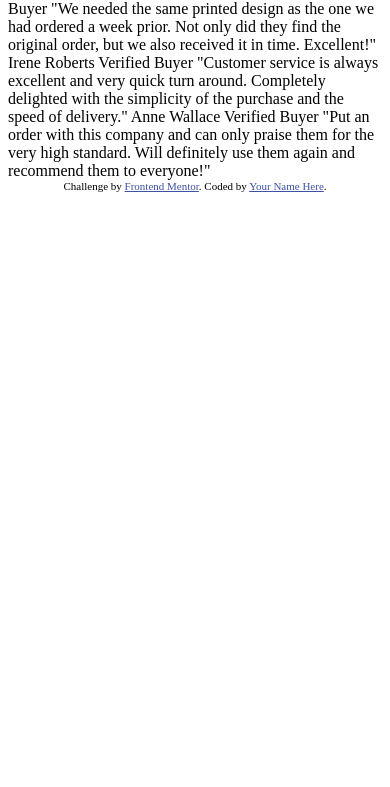
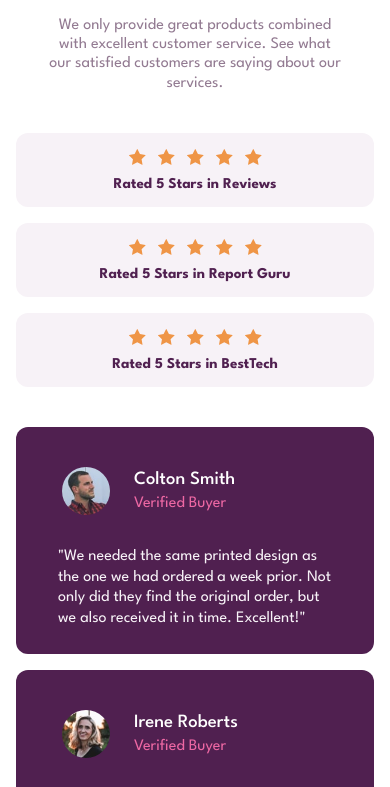
Before and after one commit to kjdeepak/social-proof-section-master, a plain HTML site: page index.html in a window 390 px wide. Shown: the part 98-885 px from the top of the page. Before the commit the page ends 844 px from the top, so only its background shows below. Drawn offline with Linux system fonts and the light colour scheme.

Commit message:
Implement mobile design

```diff
--- a/index.html
+++ b/index.html
@@ -1,61 +1,105 @@
 <!DOCTYPE html>
 <html lang="en">
+
 <head>
   <meta charset="UTF-8" />
   <meta name="viewport" content="width=device-width, initial-scale=1.0" />
   <!-- displays site properly based on user's device -->
 
-    <link
-      rel="icon"
-      type="image/png"
-      sizes="32x32"
-      href="./images/favicon-32x32.png"
-    />
+  <link rel="icon" type="image/png" sizes="32x32" href="./images/favicon-32x32.png" />
+  <link rel="stylesheet" href="./styles.css" />
 
   <title>Frontend Mentor | Social proof section</title>
+</head>
 
-    <!-- Feel free to remove these styles or customise in your own stylesheet 👍 -->
-    <style>
-      .attribution {
-        font-size: 11px;
-        text-align: center;
-      }
-      .attribution a {
-        color: hsl(228, 45%, 44%);
-      }
-    </style>
-  </head>
 <body>
-    10,000+ of our users love our products.
+  <main class="main-container">
+    <h1 class="main-container__heading">10,000+ of our users love our products.</h1>
 
-    We only provide great products combined with excellent customer service.
-    See what our satisfied customers are saying about our services.
+    <p class="main-container__description">We only provide great products combined with excellent customer service.
+      See what our satisfied customers are saying about our services.</p>
 
-    Rated 5 Stars in Reviews
-    Rated 5 Stars in Report Guru
-    Rated 5 Stars in BestTech
+    <div class="rating-container">
+      <div class="rating-one">
+        <ul class="rating-icon-list">
+          <li><img src="./images/icon-star.svg" alt="rating icon" /></li>
+          <li><img src="./images/icon-star.svg" alt="rating icon" /></li>
+          <li><img src="./images/icon-star.svg" alt="rating icon" /></li>
+          <li><img src="./images/icon-star.svg" alt="rating icon" /></li>
+          <li><img src="./images/icon-star.svg" alt="rating icon" /></li>
+        </ul>
+        <h2>Rated 5 Stars in Reviews</h2>
+      </div>
+      <div class="rating-one">
+        <ul class="rating-icon-list">
+          <li><img src="./images/icon-star.svg" alt="rating icon" /></li>
+          <li><img src="./images/icon-star.svg" alt="rating icon" /></li>
+          <li><img src="./images/icon-star.svg" alt="rating icon" /></li>
+          <li><img src="./images/icon-star.svg" alt="rating icon" /></li>
+          <li><img src="./images/icon-star.svg" alt="rating icon" /></li>
+        </ul>
+        <h2>Rated 5 Stars in Report Guru</h2>
+      </div>
+      <div class="rating-one">
+        <ul class="rating-icon-list">
+          <li><img src="./images/icon-star.svg" alt="rating icon" /></li>
+          <li><img src="./images/icon-star.svg" alt="rating icon" /></li>
+          <li><img src="./images/icon-star.svg" alt="rating icon" /></li>
+          <li><img src="./images/icon-star.svg" alt="rating icon" /></li>
+          <li><img src="./images/icon-star.svg" alt="rating icon" /></li>
+        </ul>
+        <h2>Rated 5 Stars in BestTech</h2>
+      </div>
+    </div>
 
-    Colton Smith
-    Verified Buyer
-    "We needed the same printed design as the one we had ordered a week prior.
+    <div class="card-container">
+      <div class="card card-one">
+        <div class="card__header">
+          <img src="./images/image-colton.jpg" alt="profile pic one" />
+          <div class="card__header__text-container">
+            <h3>Colton Smith</h3>
+            <h4>Verified Buyer</h4>
+          </div>
+        </div>
+
+
+        <p class="card__description">"We needed the same printed design as the one we had ordered a week prior.
           Not only did they find the original order, but we also received it in time.
-    Excellent!"
+          Excellent!"</p>
+      </div>
+      <div class="card card-two">
+        <div class="card__header">
+          <img src="./images/image-irene.jpg" alt="profile pic two" />
+          <div class="card__header__text-container">
+            <h3>Irene Roberts</h3>
+            <h4>Verified Buyer</h4>
+          </div>
+        </div>
 
-    Irene Roberts
-    Verified Buyer
-    "Customer service is always excellent and very quick turn around. Completely
-    delighted with the simplicity of the purchase and the speed of delivery."
 
-    Anne Wallace
-    Verified Buyer
-    "Put an order with this company and can only praise them for the very high
-    standard. Will definitely use them again and recommend them to everyone!"
+        <p class="card__description">"Customer service is always excellent and very quick turn around. Completely
+          delighted with the simplicity of the purchase and the speed of delivery."</p>
+      </div>
+      <div class="card card-three">
+        <div class="card__header">
+          <img src="./images/image-anne.jpg" alt="profile pic three" />
+          <div class="card__header__text-container">
+            <h3>Anne Wallace</h3>
+            <h4>Verified Buyer</h4>
+          </div>
+        </div>
 
-    <div class="attribution">
+        <p class="card__description">"Put an order with this company and can only praise them for the very high
+          standard. Will definitely use them again and recommend them to everyone!"</p>
+      </div>
+    </div>
+  </main>
+
+  <footer class="attribution">
     Challenge by
-      <a href="https://www.frontendmentor.io?ref=challenge" target="_blank"
-        >Frontend Mentor</a
-      >. Coded by <a href="#">Your Name Here</a>.
-    </div>
+    <a href="https://www.frontendmentor.io?ref=challenge" target="_blank">Frontend Mentor</a>. Coded by <a
+      href="https://github.com/kjdeepak" target="_blank">kjdeepak4work@gmail.com</a>.
+  </footer>
 </body>
+
 </html>
--- /dev/null
+++ b/styles.css
@@ -0,0 +1,126 @@
+@import url('https://fonts.googleapis.com/css2?family=League+Spartan:wght@400;500;700&display=swap');
+
+:root {
+    --very-dark-magenta: hsl(300, 43%, 22%);
+    --soft-pink: hsl(333, 80%, 67%);
+    --dark-grayish-magenta: hsl(303, 10%, 53%);
+    --light-grayish-magenta: hsl(300, 24%, 96%);
+    --white: hsl(0, 0%, 100%);
+}
+
+* {
+    box-sizing: border-box;
+    padding: 0;
+    margin: 0;
+}
+
+body {
+    font-family: 'League Spartan', sans-serif;
+    background-color: var(--white);
+}
+
+.main-container{
+    position: relative;
+    text-align: center;
+    padding: 32px 16px;
+}
+
+.main-container__heading{
+    color: var(--very-dark-magenta);
+    margin-bottom: 24px;
+    padding-left: 32px;
+    padding-right: 32px;
+    font-weight: 700;
+}
+
+.main-container__description {
+    color: var(--dark-grayish-magenta);
+    line-height: 1.2;
+    margin-bottom: 40px;
+    padding-left: 32px;
+    padding-right: 32px;
+    font-weight: 400;
+}
+
+.rating-container {
+    margin-bottom: 40px;
+}
+
+.rating-icon-list{
+    list-style: none;
+    margin-bottom: 8px;
+}
+.rating-icon-list > li {
+    display: inline-block;
+    margin-left: 4px;
+    margin-right: 4px;
+}
+
+.rating-one,
+.rating-two,
+.rating-three {
+    padding: 16px;
+    margin-bottom: 16px;
+    border-radius: 12px;
+    background-color: var(--light-grayish-magenta);
+}
+
+.rating-one > h2,
+.rating-two > h2,
+.rating-three > h2 {
+    font-size: 15px;
+    font-weight: 700;
+    color: var(--very-dark-magenta);
+}
+
+.card {
+    border-radius: 12px;
+    background-color: var(--very-dark-magenta);
+    color: var(--white);
+    margin-bottom: 16px;
+    padding: 24px 42px;
+}
+
+.card__header {
+    display: flex;
+    align-items: center;
+    flex-wrap: wrap;
+    justify-content: start;
+    margin-bottom: 16px;
+    margin-left: -12px;
+}
+
+.card__header>img {
+    border-radius: 100%;
+    margin-right: 8px;
+    transform: scale(0.6);
+}
+
+.card__header__text-container {
+    text-align: left;
+}
+
+.card__header__text-container > h3 {
+    margin-bottom: 8px;
+    font-weight: 500;
+}
+.card__header__text-container > h4 {
+    color: var(--soft-pink);
+    font-weight: 400;
+}
+
+.card__description{
+    text-align: left;
+    color: var(--light-grayish-magenta);
+    line-height: 1.3;
+    font-weight: 400;
+}
+
+.attribution {
+    font-size: 11px;
+    text-align: center;
+}
+
+.attribution a {
+    color: hsl(228, 45%, 44%);
+}
```
Lines whose indentation alone changed are shown as unchanged.
